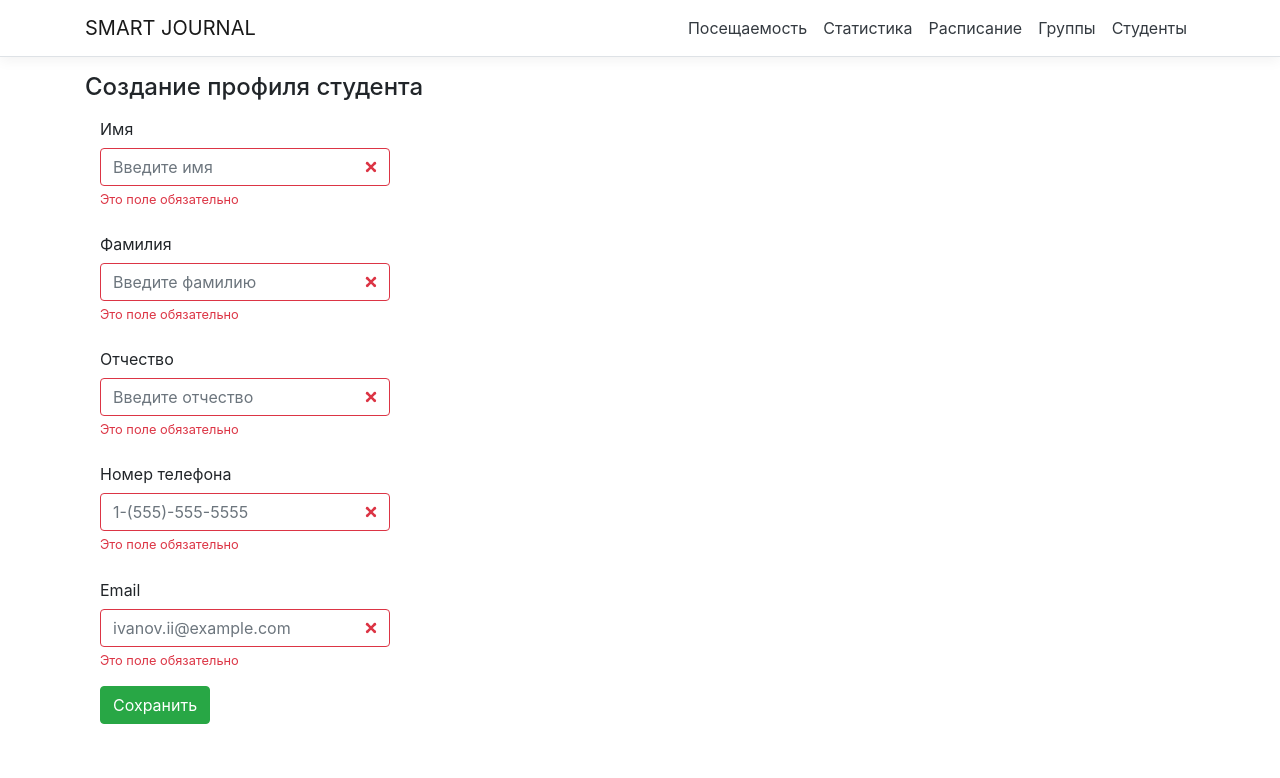
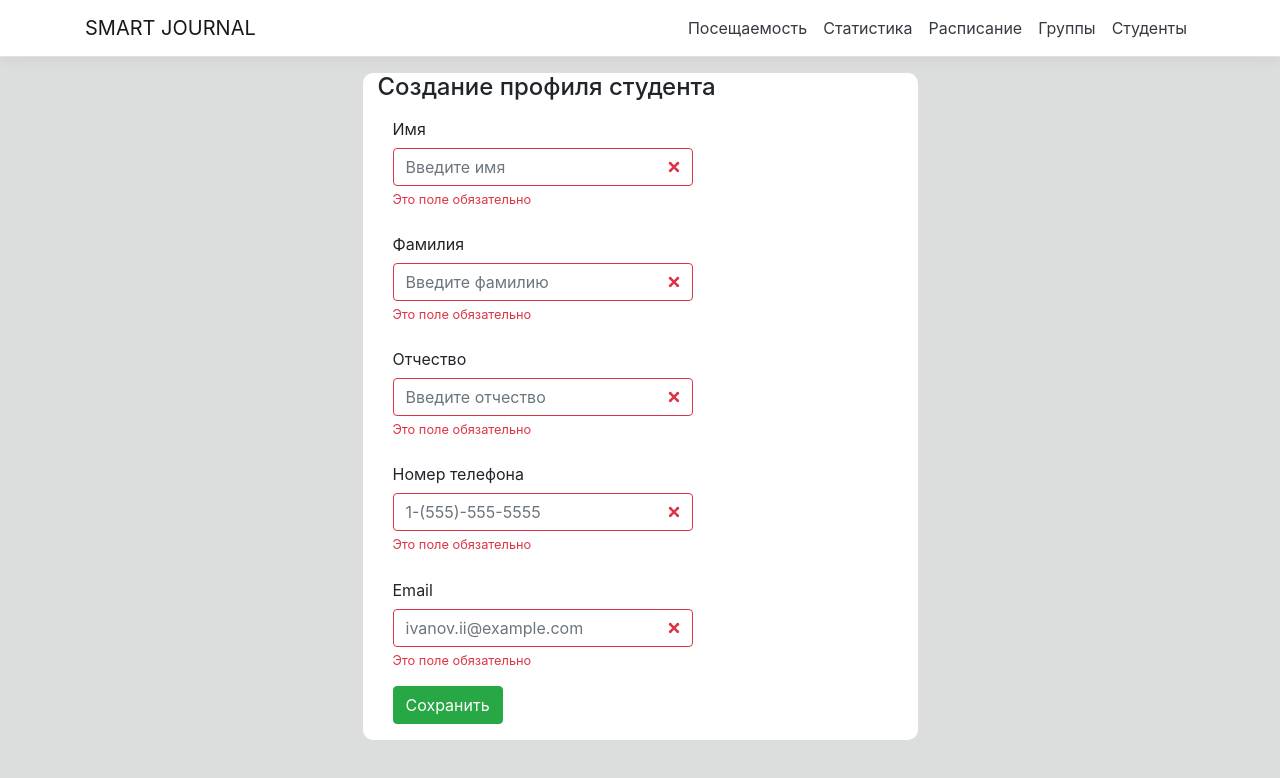
Before and after one commit to Fedozzzzz/Smart-journal, a React (Create React App) app: page /users/creating_user in a window 1280 px wide. Shown: the top 778 px of the page. Built offline with nearby package versions, Linux system fonts and the light colour scheme.

Commit message:
added basic styles to user creating component.

```diff
--- a/src/components and containres/components/navbar/NavMenu.js
+++ b/src/components and containres/components/navbar/NavMenu.js
@@ -42,7 +42,7 @@ export default class NavMenu extends Component {
     render() {
         return (
             <header>
-                <Navbar className=" navbar-expand-md navbar-toggleable-md border-bottom box-shadow mb-3" light>
+                <Navbar className="navbar-expand-md navbar-toggleable-md border-bottom box-shadow mb-3" light>
                     <Container>
                         <NavbarBrand tag={Link} to="/">SMART JOURNAL</NavbarBrand>
                         <NavbarToggler onClick={this.toggle} className="mr-2"/>
--- a/src/components and containres/components/other/Search.js
+++ b/src/components and containres/components/other/Search.js
@@ -5,8 +5,8 @@ class Search extends Component {
         return (
             <div>
                 <form className="form-inline">
-                    <input className="form-control m-0" type="search" placeholder="Search" aria-label="Search"/>
-                    <button className="btn btn-outline-success my-2" type="submit">Search</button>
+                    <input className="form-control m-0" type="search" placeholder="Поиск" aria-label="Search"/>
+                    <button className="btn btn-outline-success my-2" type="submit">Найти</button>
                 </form>
             </div>
         )
--- a/src/components and containres/containers/groups/GroupsList.js
+++ b/src/components and containres/containers/groups/GroupsList.js
@@ -34,6 +34,7 @@ class GroupsList extends Component {
             <div>
                 <h3>Группы</h3>
                 <Search/>
+                <hr></hr>
                 {this.props.isLoaded ?
                     this.props.groups.map(group => (
                         <div>
--- a/src/components and containres/containers/users/UserCreating.js
+++ b/src/components and containres/containers/users/UserCreating.js
@@ -98,10 +98,11 @@ class UserCreating extends Component {
         // console.log("ls", sessionStorage);
         // console.log("state:", this.state);
         return (
-            <div>
+            <div className="container-fluid">
+                <div className="row justify-content-center">
+                    <div className="user-creating col-sm-6">
                         <h4>Создание профиля студента</h4>
-                <UserCreatingInputs getUserProfileCallback={this.getUserProfileCallback} userById={
-                    {
+                        <UserCreatingInputs getUserProfileCallback={this.getUserProfileCallback} userById={{
                             name: this.state.name,
                             surname: this.state.surname,
                             patronymic: this.state.patronymic,
@@ -125,6 +126,8 @@ class UserCreating extends Component {
                             </div>
                         </div>
                     </div>
+                </div>
+            </div>
         )
     }
 }
--- a/src/components and containres/containers/users/UsersList.js
+++ b/src/components and containres/containers/users/UsersList.js
@@ -30,6 +30,7 @@ class UsersList extends Component {
             <div>
                 <h3>Студенты</h3>
                 <Search/>
+                <hr></hr>
                 {this.props.isLoaded ?
                     this.props.users.map(user => (
                         <div key={user.guid}>
--- a/src/css/NavMenu.css
+++ b/src/css/NavMenu.css
@@ -7,6 +7,7 @@ a.navbar-brand {
 html {
     font-size: 14px;
 }
+
 @media (min-width: 768px) {
     html {
         font-size: 16px;
@@ -16,3 +17,8 @@ html {
 .box-shadow {
     box-shadow: 0 .25rem .75rem rgba(0, 0, 0, .05);
 }
+
+
+.navbar {
+    background-color: white;
+}
--- a/src/css/userCreating.css
+++ b/src/css/userCreating.css
@@ -1,7 +1,13 @@
-.create-user{
-    /*padding: 1.5rem;*/
-    /*margin-right: 0;*/
-    /*margin-left: 0;*/
-    /*border-width: .2rem;*/
-    max-width: 30rem;
+/*.create-user {*/
+/*    !*padding: 1.5rem;*!*/
+/*    !*margin-right: 0;*!*/
+/*    !*margin-left: 0;*!*/
+/*    !*border-width: .2rem;*!*/
+/*    max-width: 30rem;*/
+/*}*/
+
+.user-creating {
+    width: 30rem;
+    background-color: white;
+    border-radius: 10px;
 }
--- a/src/index.css
+++ b/src/index.css
@@ -1,4 +1,7 @@
 body {
+    /*background-color: rgba(248, 249, 250, 0.33);*/
+    /*background-color: rgba(68,69,70,0.33);*/
+    background-color: rgba(151,152,153,0.33);
     margin: 0;
     padding: 0;
     font-family: -apple-system, BlinkMacSystemFont, "Segoe UI", "Roboto", "Oxygen",
```
Lines whose indentation alone changed are shown as unchanged.
